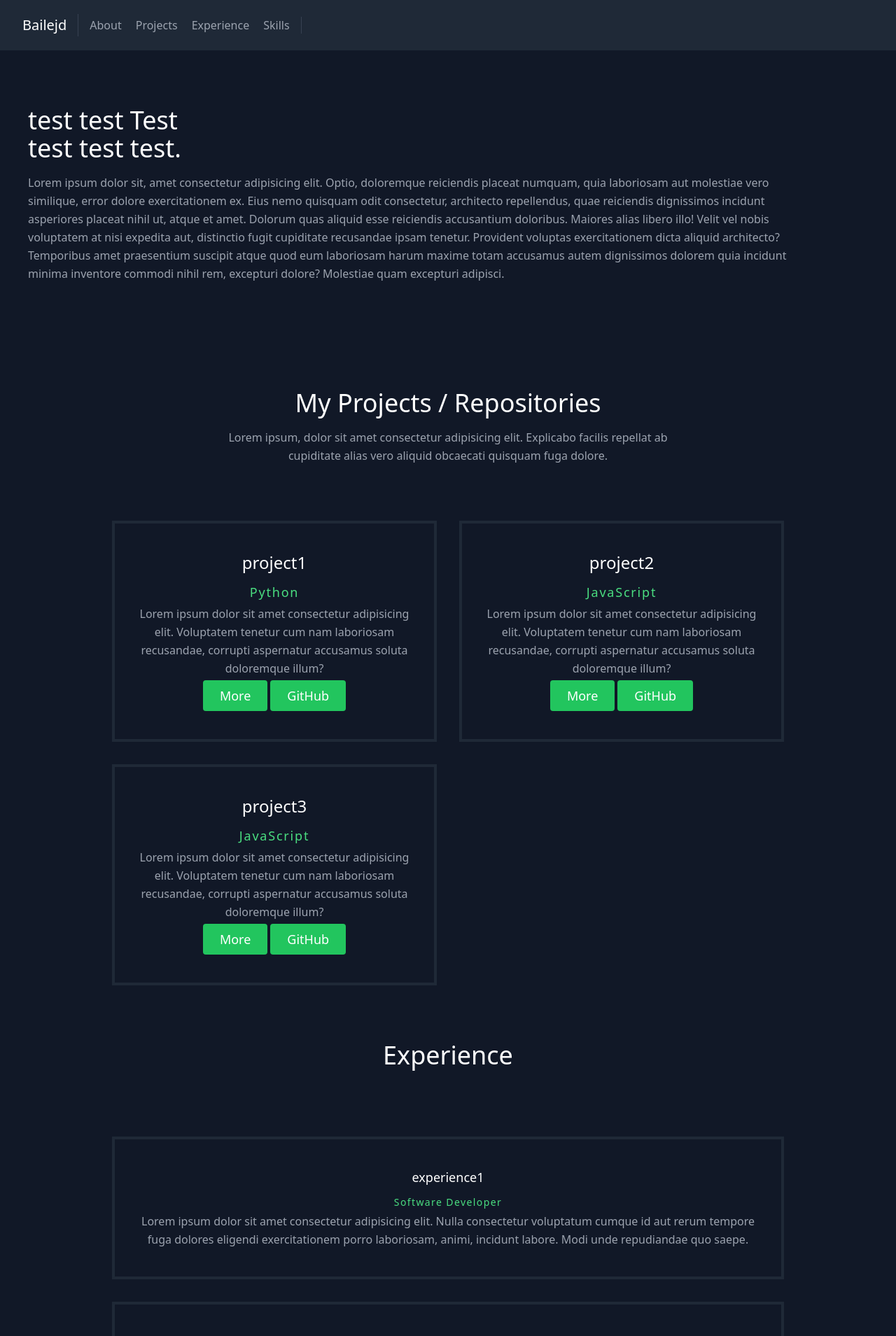
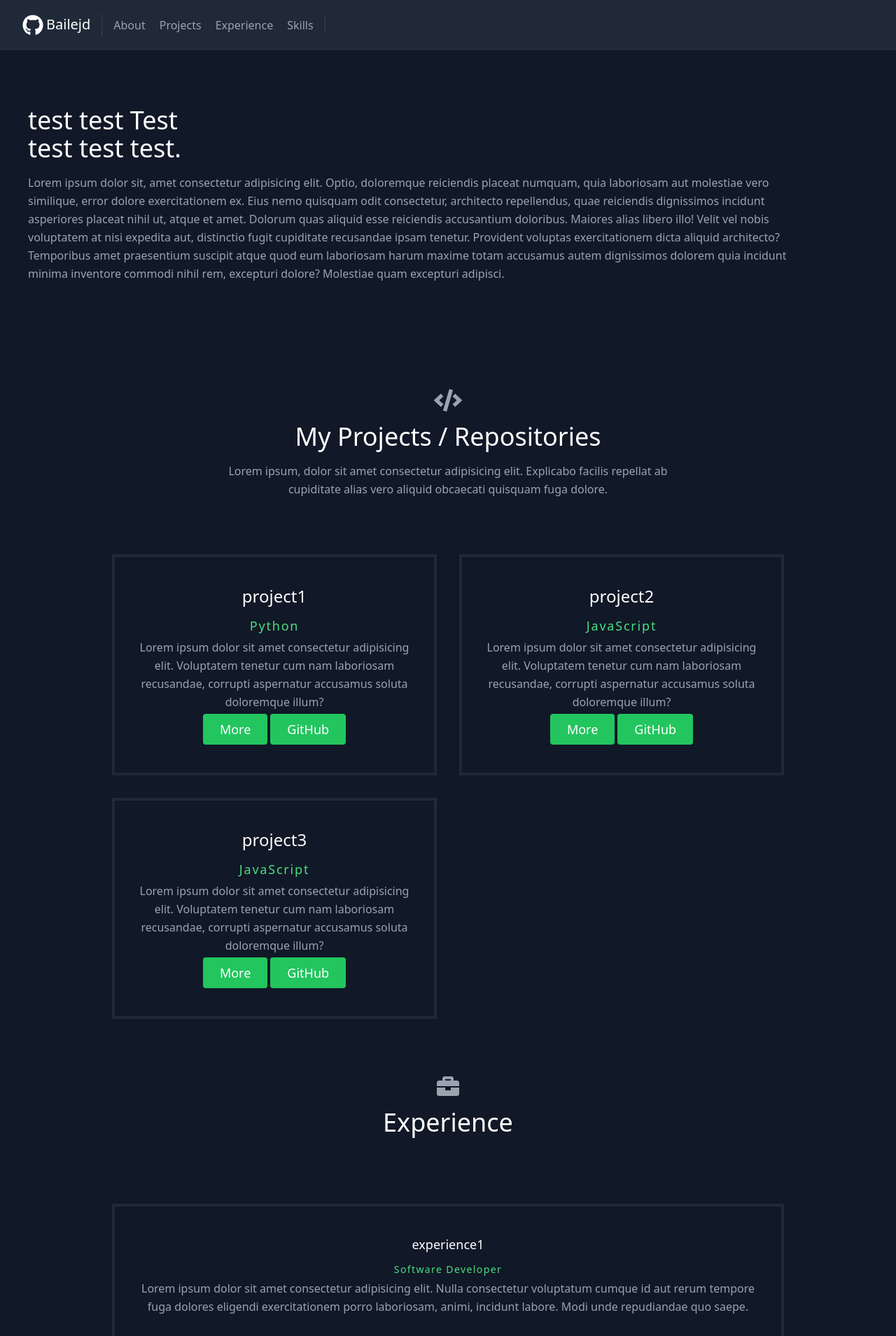
Before and after one commit to Bailejd/bailejd.github.io, a React (Create React App) app: page / in a window 1280 px wide. Shown: the top 1909 px of the page at 70% size. Built offline with nearby package versions, Linux system fonts and the light colour scheme; the HTML template or start-up script is replaced by a standard one.

Commit message:
Add icons

```diff
--- a/src/components/Experience.js
+++ b/src/components/Experience.js
@@ -1,4 +1,6 @@
 import React from "react";
+import { IconContext } from "react-icons";
+import { FaBriefcase } from "react-icons/fa";
 import { experiences } from "../data";
 
 export default function Experience() {
@@ -6,6 +8,9 @@ export default function Experience() {
     <section id="experience">
       <div className="container px-5 py-10 mx-auto text-center lg:px-40">
         <div className="flex flex-col w-full mb-20">
+          <IconContext.Provider value={{ size: "2em"}}>
+            <FaBriefcase className="mx-auto inline-block w-20 mb-4"/>
+          </IconContext.Provider>
           <h1 className="sm:text-4xl text-3xl font-medium title-font mb-4 text-white">
             Experience
           </h1>
--- a/src/components/Navbar.js
+++ b/src/components/Navbar.js
@@ -1,11 +1,22 @@
 import React from "react";
+import { IconContext } from "react-icons";
+import { FaGithub } from "react-icons/fa";
 
 export default function Navbar() {
     return (
         <header className="bg-gray-800 top-0 z-10">
             <div className="container mx-auto flex flex-wrap p-5 flex-col md:flex-row items-center">
                 <a href="https://github.com/Bailejd" className="title-font font-medium text-white mb-4 md:mb-0 ml-3 text-xl hover:text-green-400">
-                    Bailejd
+                    <div className="flex">
+                        <span className="pr-1">
+                            <IconContext.Provider value={{ size: "1.5em" }}>
+                                <FaGithub />
+                            </IconContext.Provider>
+                        </span>
+                        <span>
+                            Bailejd
+                        </span>
+                    </div>
                 </a>
                 <nav className="md:mr-auto md:ml-4 md:py-1 md:pl-4 md:border-l md:border-gray-700 flex flex-wrap items-center text-base justify-center">
                     <a href="#about" className="mr-5 hover:text-green-400">
--- a/src/components/Projects.js
+++ b/src/components/Projects.js
@@ -1,5 +1,7 @@
 import React, { useState } from "react";
-import ProjectDetails from "./ProjectDetails"
+import ProjectDetails from "./ProjectDetails";
+import {IconContext } from "react-icons";
+import { FaCode } from "react-icons/fa";
 import { projects } from "../data";
 
 export default function Projects() {
@@ -24,6 +26,9 @@ export default function Projects() {
     <section id="projects">
       <div className="container px-5 py-10 mx-auto text-center lg:px-40">
         <div className="flex flex-col w-full mb-20">
+          <IconContext.Provider value={{ size: "2em"}}>
+            <FaCode className="mx-auto inline-block w-20 mb-4"/>
+          </IconContext.Provider>
           <h1 className="sm:text-4xl text-3xl font-medium title-font mb-4 text-white">
             My Projects / Repositories
           </h1>
--- a/src/components/Skills.js
+++ b/src/components/Skills.js
@@ -1,4 +1,6 @@
 import React from "react";
+import { IconContext }  from "react-icons";
+import { FaBook } from "react-icons/fa";
 import { languages, others } from "../data";
 
 export default function Skills() {
@@ -6,6 +8,9 @@ export default function Skills() {
     <section id="skills">
       <div className="container px-5 py-10 mx-auto">
         <div className="text-center mb-20">
+          <IconContext.Provider value={{ size: "2em"}}>
+            <FaBook className="mx-auto inline-block w-20 mb-4"/>
+          </IconContext.Provider>
           <h1 className="sm:text-4xl text-3xl font-medium title-font text-white mb-4">
             Skills
           </h1>
```
